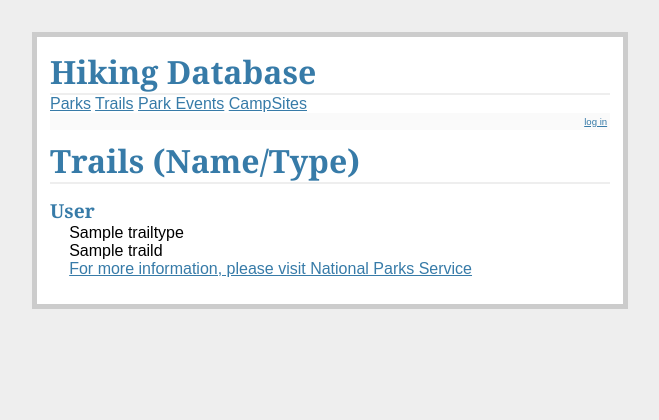
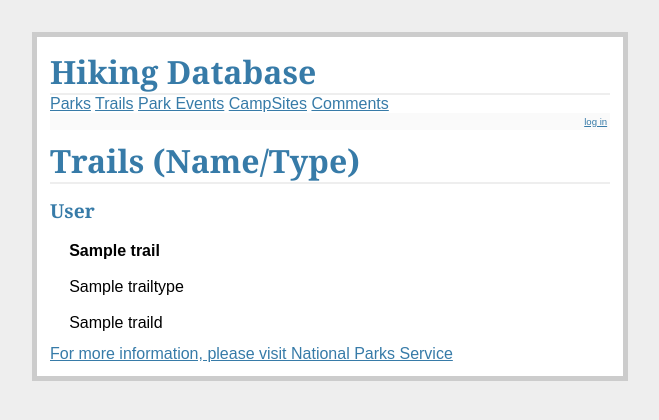
Before and after one commit to ejyang06/Testings, a Flask app: template templates/show_trails.html in a window 1280 px wide. Shown: the top 420 px of the page, without its empty margins (310-969 px from the left). Run offline with Flask 2, Linux system fonts and the light colour scheme; the template is opened without the code that fills it: most values are stand-ins (such as "Sample title", 1, 10 or a date in 2020); parts of the project's set-up code (start-up, migrations or seed data) failed here and were passed over.

Commit message:
I added new layouts to some of the templates

```diff
--- a/new.py
+++ b/new.py
@@ -199,8 +199,8 @@ def show_parks():
 
 @app.route('/trails/', methods=['GET', 'POST'])
 def show_trails():
-    cur = g.conn.execute("SELECT name,type,difficulty FROM Trails")
-    trails = [dict(trailname=row[0], trailtype=row[1],traild=row[2]) for row in cur.fetchall()]
+    cur = g.conn.execute("SELECT t. name, p.name, t.type, t. difficulty FROM Trails t, Parks p where t.parkid=p.parkid")
+    trails = [dict(trailname=row[0], parkname=row[1], trailtype=row[2],traild=row[3]) for row in cur.fetchall()]
     return render_template('show_trails.html', trails=trails)
 
 @app.route('/events/', methods=['GET', 'POST'])
@@ -218,7 +218,7 @@ def show_campsites():
 
 
 @app.route('/comments/', methods=['GET', 'POST'])
-def comments():
+def show_comments():
     cur = g.conn.execute("select p.name, c.content, u.name, c.postdate from parks p, comments c, users u where c.parkid=p.parkid AND u.userid=c.userid")
     comments = [dict(parkname=row[0], content=row[1], username=row[2], postdate=row[3]) for row in cur.fetchall()]
     return render_template('show_comments.html', comments=comments)
--- a/templates/layout.html
+++ b/templates/layout.html
@@ -11,6 +11,7 @@
       <a href="{{ url_for('show_trails') }}">Trails</a>
       <a href="{{ url_for('show_events') }}"> Park Events</a>
       <a href="{{ url_for('show_campsites') }}"> CampSites</a>
+      <a href="{{ url_for('show_comments') }}"> Comments</a>
       <div class=metanav>
       {% if not session.logged_in %}
         <a href="{{ url_for('login') }}">log in</a>
--- a/templates/show_comments.html
+++ b/templates/show_comments.html
@@ -3,7 +3,7 @@
   <ul class=parks>
   <h1>Comments (About Park)</h1>
   {% for comment in comments %}
-    <li><h2>{{ comment.parkname}}</h2>{{ comment.content|safe }} <br> {{ comment.username|safe}}  {{comment.postdate|safe}} <br/>
+    <li><h2>{{ comment.parkname}}</h2> <br> <i> <q>{{ comment.content|safe }} </q> </i> <br/>  <br><b> {{ comment.username|safe}}</b>  {{comment.postdate|safe}} <br/>
   {% else %}
     <li><em>Unbelievable.  No Comments so far</em>
   {% endfor %}
--- a/templates/show_events.html
+++ b/templates/show_events.html
@@ -7,6 +7,6 @@
   {% else %}
     <li><em>Unbelievable.  No Events so far</em>
   {% endfor %}
+  </ul>
   <h3> Thank you for your interest! The future events will be posted soon! </h3>
-  </ul>
 {% endblock %}
--- a/templates/show_trails.html
+++ b/templates/show_trails.html
@@ -3,10 +3,10 @@
   <ul class=parks>
   <h1>Trails (Name/Type)</h1>
   {% for trail in trails %}
-    <li><h2>{{ trail.trailname }}</h2>{{ trail.trailtype|safe }} <br> {{trail.traild|safe}} <br/>
+    <li><h2>{{ trail.trailname }} </h2><br> <b> {{ trail.parkname}}</b> <br/> <br> {{ trail.trailtype|safe }} <br/> <br>  {{trail.traild|safe}} <br/>
   {% else %}
     <li><em>Unbelievable.  No Trails so far</em>
   {% endfor %}
+  </ul>
   <a href="http://www.nps.gov/index.htm">For more information, please visit National Parks Service</a>
-  </ul>
 {% endblock %}
```
